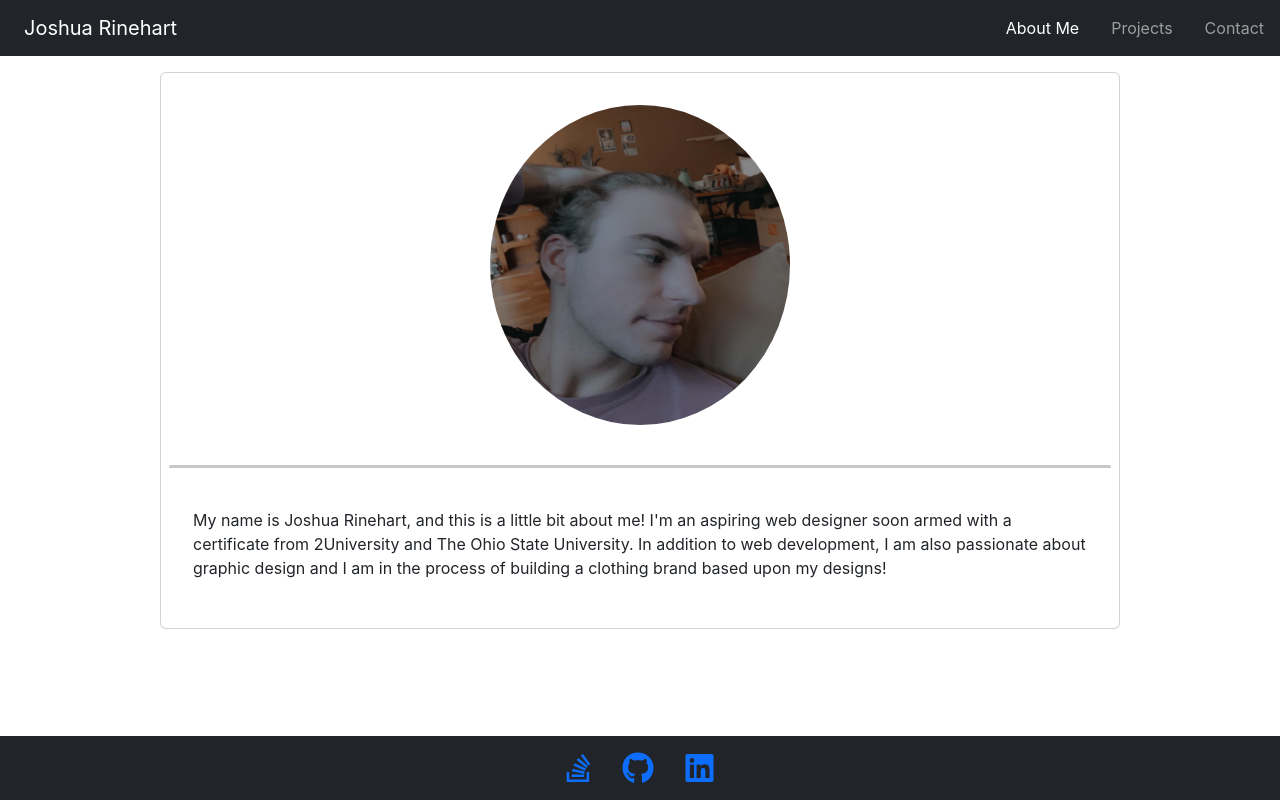
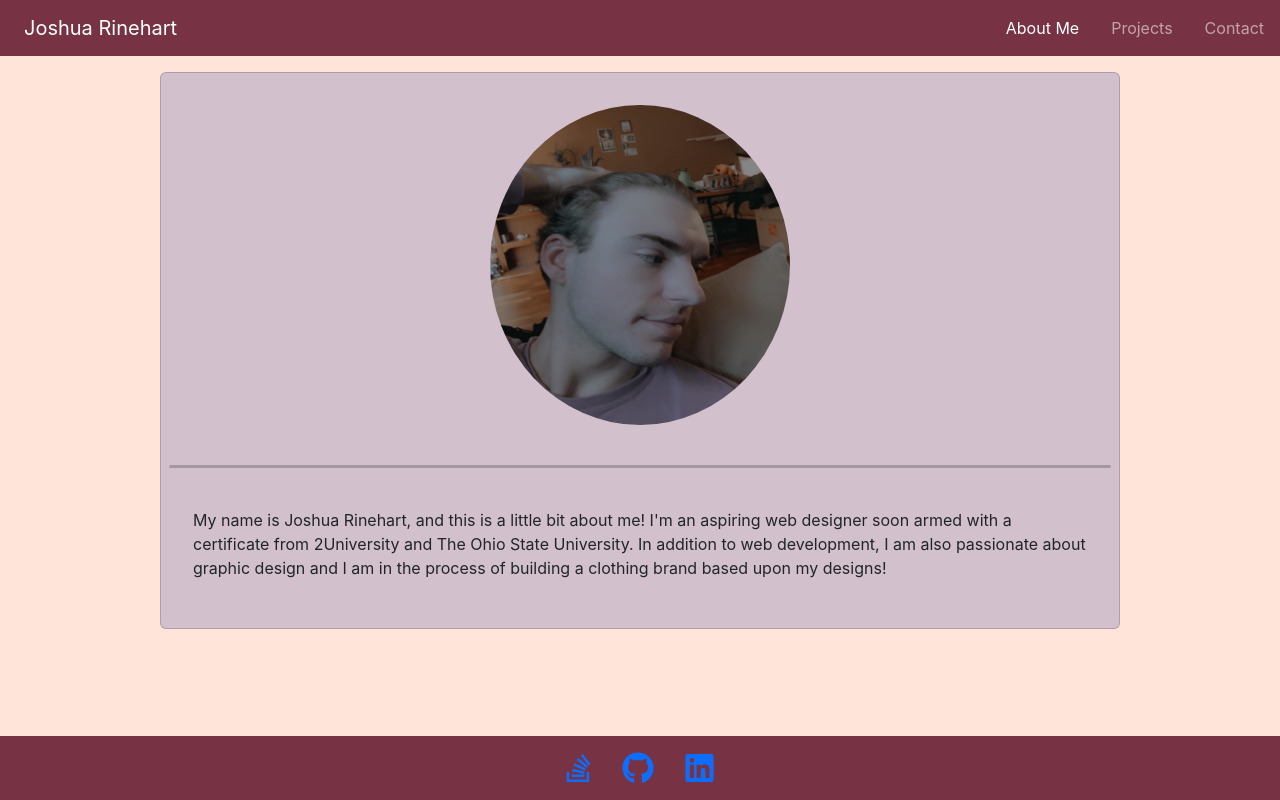
Before and after one commit to codeBiskut/react-portfolio, a React (Create React App) app: page / in a window 1280 px wide. Built offline with nearby package versions, Linux system fonts and the light colour scheme.

Commit message:
fixed styling and added README

```diff
--- /dev/null
+++ b/public/assets/index.css
@@ -0,0 +1,3 @@
+.center-color{
+    background-color: #FFE5D9;
+}
--- a/public/index.html
+++ b/public/index.html
@@ -1,5 +1,5 @@
 <!DOCTYPE html>
-<html lang="en">
+<html lang="en" class="center-color">
 
 <head>
   <meta charset="utf-8" />
@@ -9,7 +9,9 @@
   <meta name="description" content="Web site created using create-react-app" />
   <title>React App</title>
   <link href="https://cdn.jsdelivr.net/npm/bootstrap@5.2.2/dist/css/bootstrap.min.css" rel="stylesheet">
+  <link rel="stylesheet" href="./assets/index.css">
   <script src="https://kit.fontawesome.com/2aec9fee2b.js" crossorigin="anonymous"></script>
+
 </head>
 
 <body>
--- a/src/components/footer/footer.css
+++ b/src/components/footer/footer.css
@@ -1,3 +1,6 @@
 .icon-size {
     font-size: 2em;
 }
+.footer-color{
+    background-color: #773344;
+}
--- a/src/components/footer/index.js
+++ b/src/components/footer/index.js
@@ -2,7 +2,7 @@ import React from "react";
 import "./footer.css"
 
 function Footer(){
-    return <div className="footer bg-dark text-light text-center fixed-bottom">
+    return <div className="footer footer-color text-light text-center fixed-bottom">
         <a href="https://stackoverflow.com/users/12264022/josh-rinehart" target="_blank"><i className="fa-brands fa-stack-overflow p-3 icon-size" href=""></i></a>
         <a href="https://github.com/codeBiskut" target="_blank"><i className="fa-brands fa-github p-3 icon-size"></i></a>
         <a href="https://www.linkedin.com/in/joshua-rinehart-56521b22b/" target="_blank"><i className="fa-brands fa-linkedin p-3 icon-size"></i></a>
--- /dev/null
+++ b/src/components/home/home.css
@@ -0,0 +1,6 @@
+.center-color{
+    background-color: #FFE5D9;
+}
+.card-color{
+    background-color: #D3C0CD;
+}
--- a/src/components/home/index.js
+++ b/src/components/home/index.js
@@ -4,6 +4,7 @@ import Contact from "../pages/contact";
 import Projects from "../projects/projects";
 import Footer from "../footer";
 import Header from "../header";
+import "./home.css"
 
 export function Home() {
 
@@ -24,8 +25,8 @@ export function Home() {
     return (
         <div className="homepage">
             <Header handleClick={handleClick} currentPage={currentPage}/>
-            <div className="d-flex justify-content-center">
-                <div className="card p-2 m-3 w-75">{
+            <div className="d-flex justify-content-center center-color">
+                <div className="card p-2 m-3 w-75 card-color">{
                     (() => {
                         switch (currentPage) {
                             case 'About Me':
--- a/src/components/nav/index.js
+++ b/src/components/nav/index.js
@@ -1,11 +1,12 @@
 import React from "react";
+import "./nav.css"
 
 function Nav({handleClick, currentPage}) {
 
 
 
     return (
-        <nav className="navbar navbar-expand-lg navbar-dark bg-dark">
+        <nav className="navbar navbar-expand-lg navbar-dark header-color">
             <a className="navbar-brand px-4" href="#">Joshua Rinehart</a>
             <button className="navbar-toggler" type="button" data-toggle="collapse" data-target="#navbarNavAltMarkup" aria-controls="navbarNavAltMarkup" aria-expanded="false" aria-label="Toggle navigation">
                 <span className="navbar-toggler-icon"></span>
--- /dev/null
+++ b/src/components/nav/nav.css
@@ -0,0 +1,3 @@
+.header-color{
+    background-color: #773344;
+}
```
Also changed, not shown: 1 other file (tests, documents, lock files or other folders).
